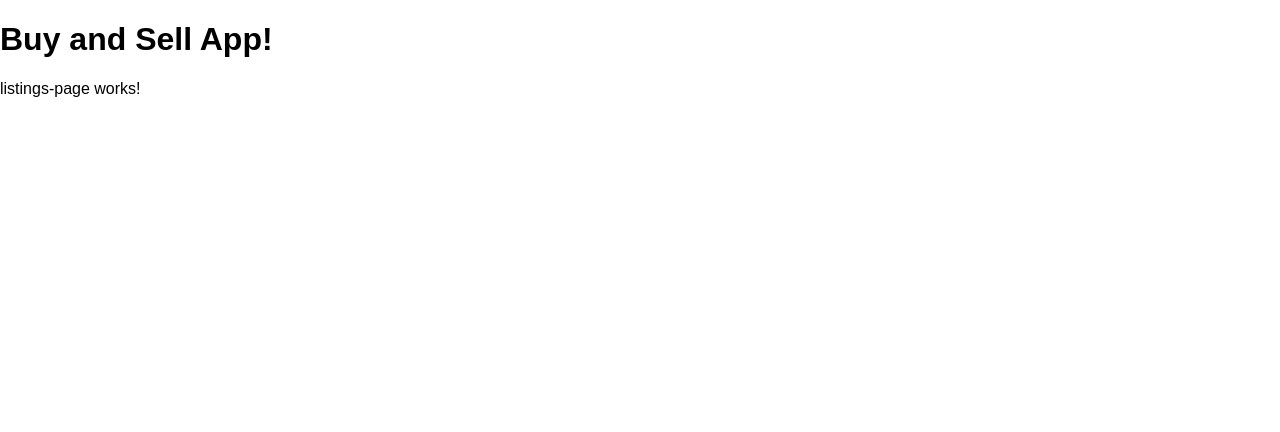
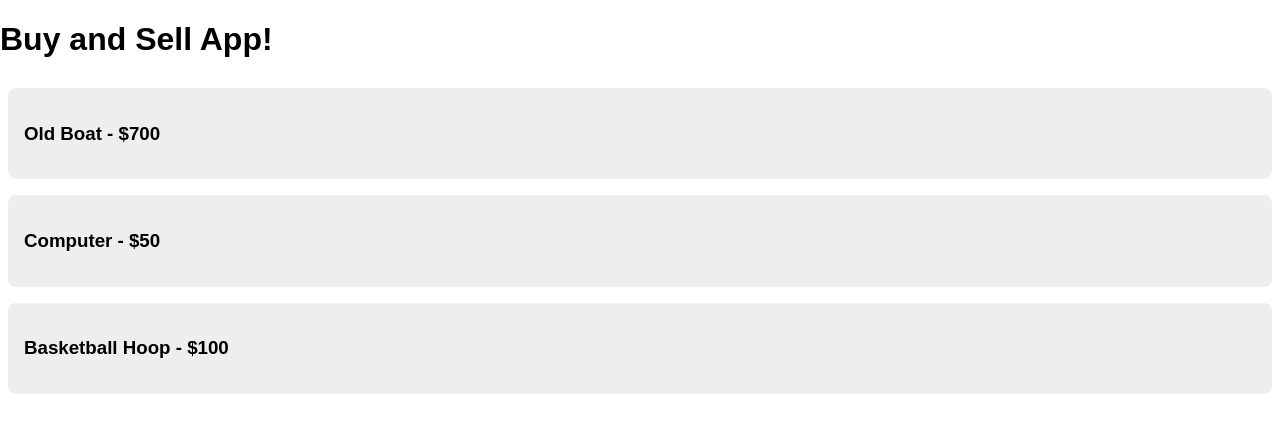
Before and after one commit to jparayaon19/CourseOnAngular, an Angular app in the folder buy-and-sell/: page /listings in a window 1280 px wide. Shown: the top 432 px of the page. Built offline with nearby package versions, Linux system fonts and the light colour scheme.

Commit message:
added cuntional listings and routing to their details pages

```diff
--- a/buy-and-sell/src/app/listings-page/listings-page.component.html
+++ b/buy-and-sell/src/app/listings-page/listings-page.component.html
@@ -1 +1,7 @@
-<p>listings-page works!</p>
+<div>
+    <div class="content-box" *ngFor="let listing of listings">
+        <a routerLink="/listings/{{listing.id}}">
+            <h3>{{listing.name}} - ${{listing.price}}</h3>
+        </a>
+    </div>
+</div>
--- a/buy-and-sell/src/app/listings-page/listings-page.component.ts
+++ b/buy-and-sell/src/app/listings-page/listings-page.component.ts
@@ -1,4 +1,6 @@
-import { Component } from '@angular/core';
+import { Component, OnInit } from '@angular/core';
+import { Listing } from '../types';
+import { fakeListings } from '../fake-data';
 
 @Component({
   selector: 'app-listings-page',
@@ -7,6 +9,13 @@
   templateUrl: './listings-page.component.html',
   styleUrl: './listings-page.component.css'
 })
-export class ListingsPageComponent {
+export class ListingsPageComponent implements OnInit{
 
+  listings: Listing[] = [];
+
+  constructor() { }
+
+  ngOnInit(): void {
+    this.listings = fakeListings;
+  }
 }
```
